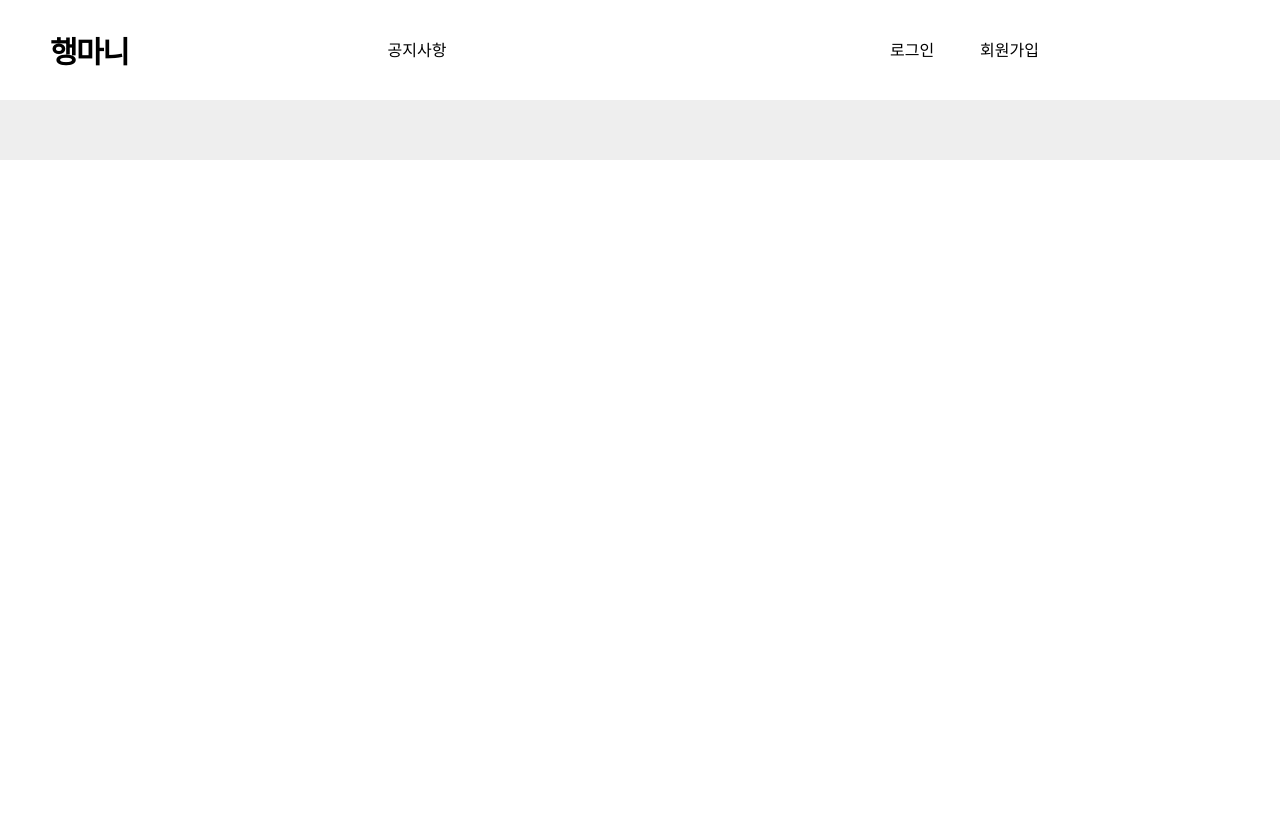
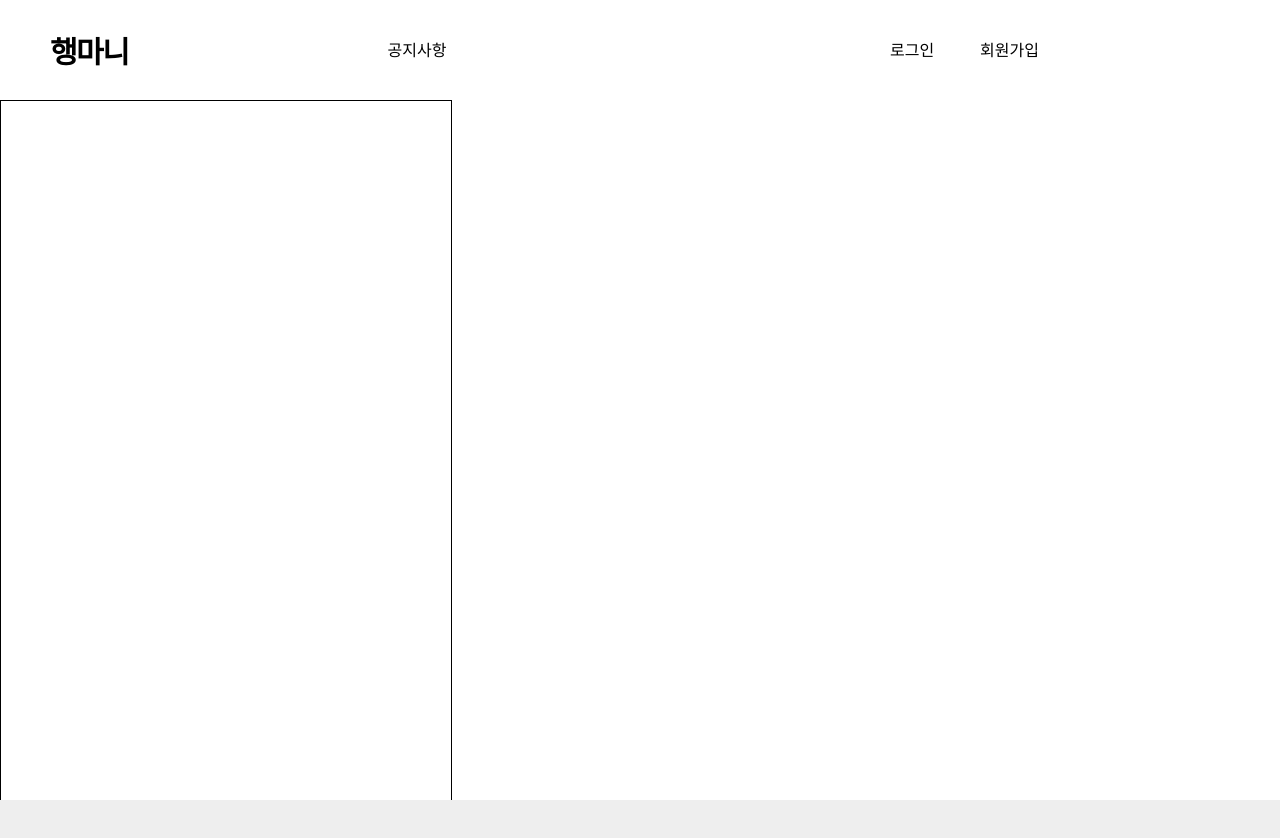
Before and after one commit to asdasfafsf/hangmani-next, a Next.js app: page /map in a window 1280 px wide. Shown: the top 838 px of the page. Before the commit the page ends 800 px from the top, so only its background shows below. Built offline with nearby package versions, Linux system fonts and the light colour scheme.

Commit message:
feat: add map template

```diff
--- /dev/null
+++ b/components/templates/MapTemplate.tsx
@@ -0,0 +1,42 @@
+import styled from "@emotion/styled";
+
+
+const Wrapper = styled.div`
+    top: 100px;
+    position: relative;
+    display: flex;
+    width: 100%;
+    height: 100vh;
+`
+
+const Section = styled.section`
+`
+
+
+const Aside = styled.aside`
+
+    width: 450px;
+    height: 100%;
+    border: 1px solid black;
+`
+
+const MainTemplate = () => {
+
+
+    return (
+
+        <Wrapper>
+            <Aside>
+
+
+            </Aside>
+
+            <Section>
+            </Section>
+        </Wrapper>
+    )
+}
+
+
+
+export default MainTemplate;
--- a/pages/map.tsx
+++ b/pages/map.tsx
@@ -3,6 +3,7 @@ import MainTemplate from '@/components/templates/MainTemplate'
 import { ReactElement, ReactNode } from 'react'
 import Layout from '@/components/layouts/Layout'
 import MapLayout from '@/components/layouts/MapLayout'
+import MapTemplate from '@/components/templates/MapTemplate'
 
 
 export default function Map() {
@@ -15,6 +16,7 @@ export default function Map() {
         <meta name="viewport" content="width=device-width, initial-scale=1" />
         <link rel="icon" href="/favicon.ico" />
       </Head>
+      <MapTemplate />
     </>
   )
 }
```
